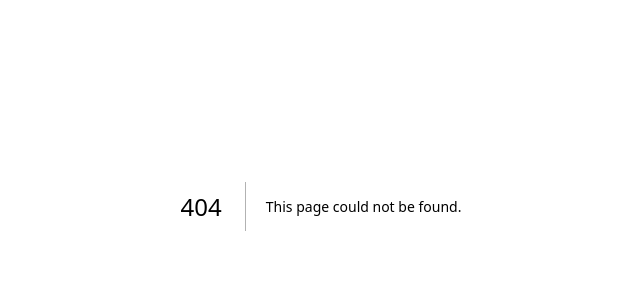
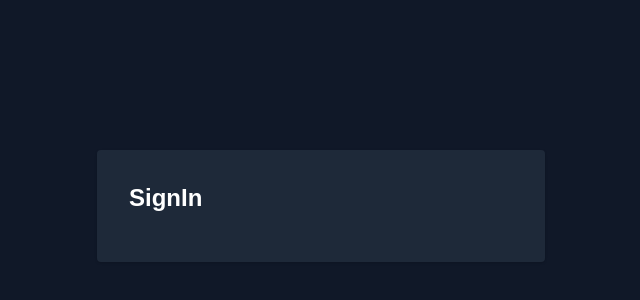
Before and after one commit to Hruchman-Ruslan/my-project-fronted, a Next.js app: page /sign-in in a window 1280 px wide. Before the commit this address had no page. Shown: the part 194-494 px from the top of the page, without its empty margins (319-959 px from the left). Built offline with nearby package versions, Linux system fonts and the light colour scheme.

Commit message:
feat: feat auth route

```diff
--- /dev/null
+++ b/app/(auth)/layout.tsx
@@ -0,0 +1,13 @@
+export default function AuthLayout({
+	children,
+}: {
+	children: React.ReactNode
+}) {
+	return (
+		<div className='min-h-screen flex items-center justify-center bg-gray-900 text-white'>
+			<div className='w-full max-w-md p-8 bg-gray-800 rounded shadow'>
+				{children}
+			</div>
+		</div>
+	)
+}
--- /dev/null
+++ b/app/(auth)/sign-in/page.tsx
@@ -0,0 +1,7 @@
+export default function SignIn() {
+	return (
+		<div>
+			<h1 className='text-2xl font-bold mb-4'>SignIn</h1>
+		</div>
+	)
+}
--- /dev/null
+++ b/app/(auth)/sign-up/page.tsx
@@ -0,0 +1,7 @@
+export default function SignUp() {
+	return (
+		<div>
+			<h1 className='text-2xl font-bold mb-4'>SignUp</h1>
+		</div>
+	)
+}
```
